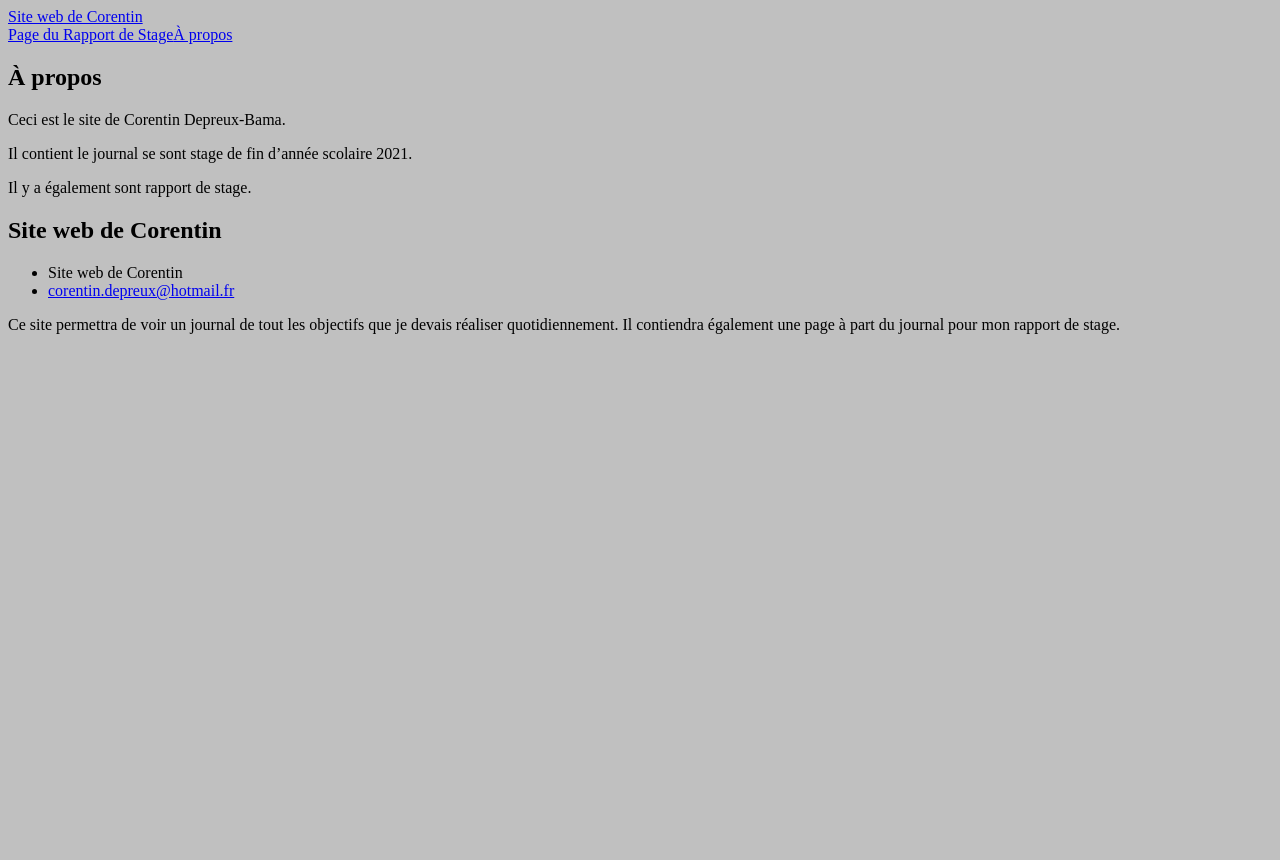
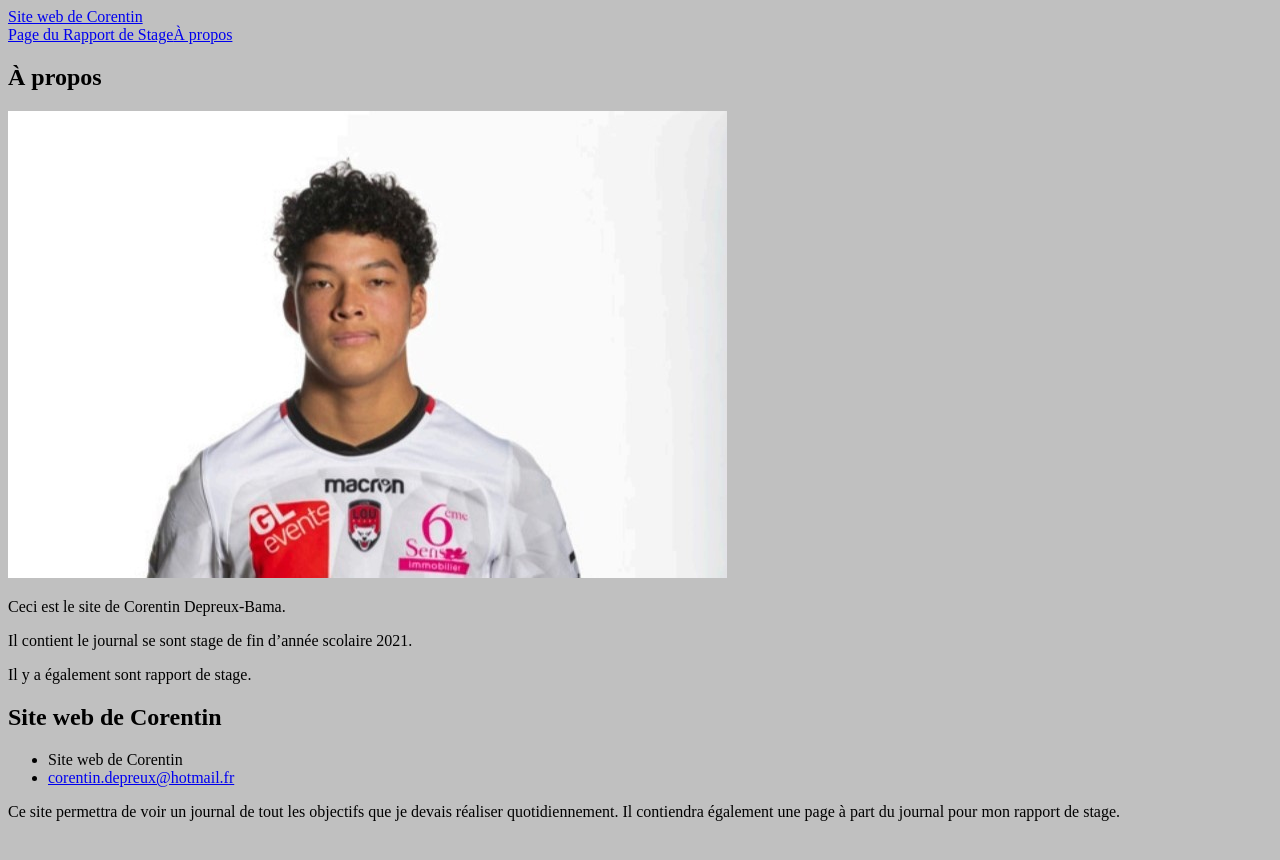
Before and after one commit to Corentin69008/Corentin69008.github.io, a Jekyll site: the page built from about.markdown, in a window 1280 px wide. Shown: the top 860 px of the page. Built offline with Jekyll 4.4.1, drawn with Linux system fonts in a browser that asks for light colours.

Commit message:
test photo dans about

```diff
--- a/about.markdown
+++ b/about.markdown
@@ -4,6 +4,7 @@ title: À propos
 permalink: /about/
 ---
 
+![image en local](/assets/images/lyn.png)
 
 
 Ceci est le site de Corentin Depreux-Bama.
```
